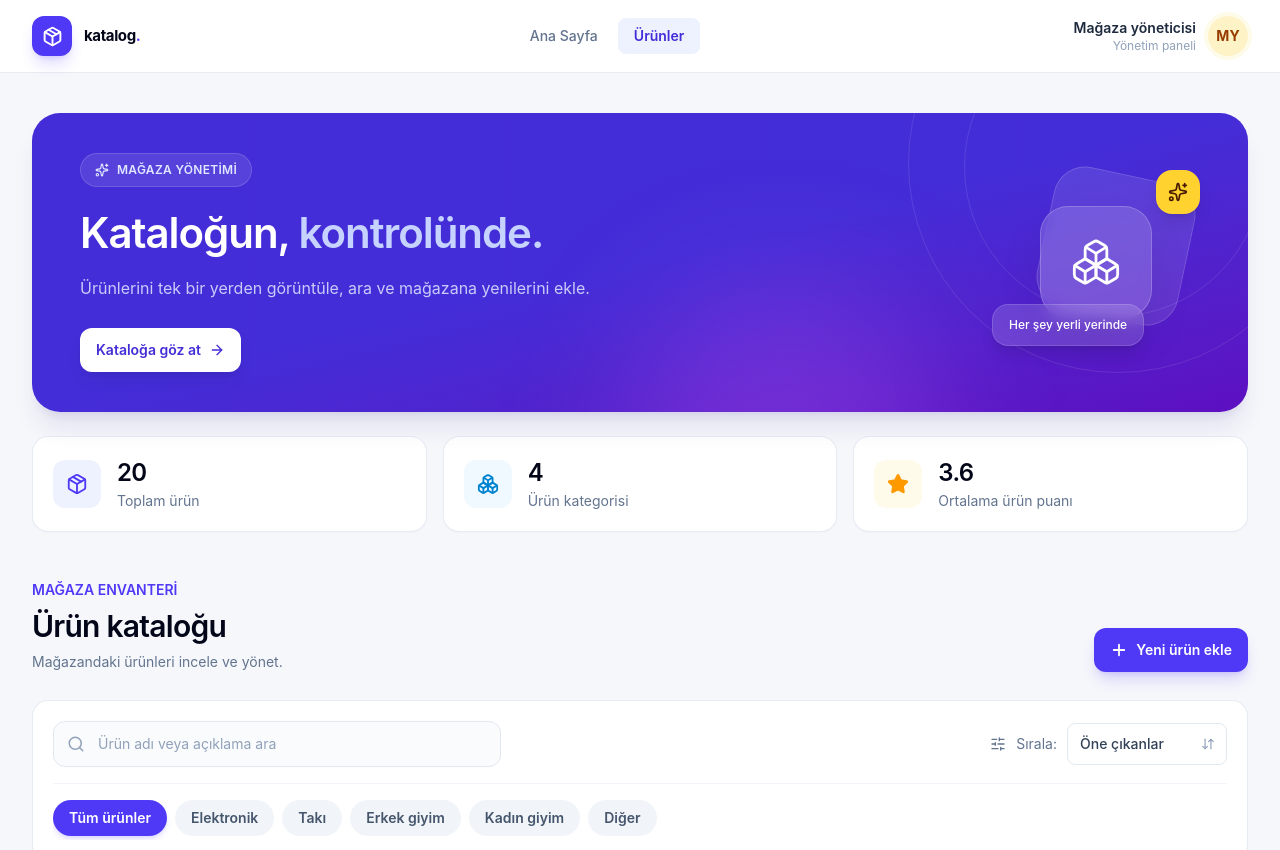
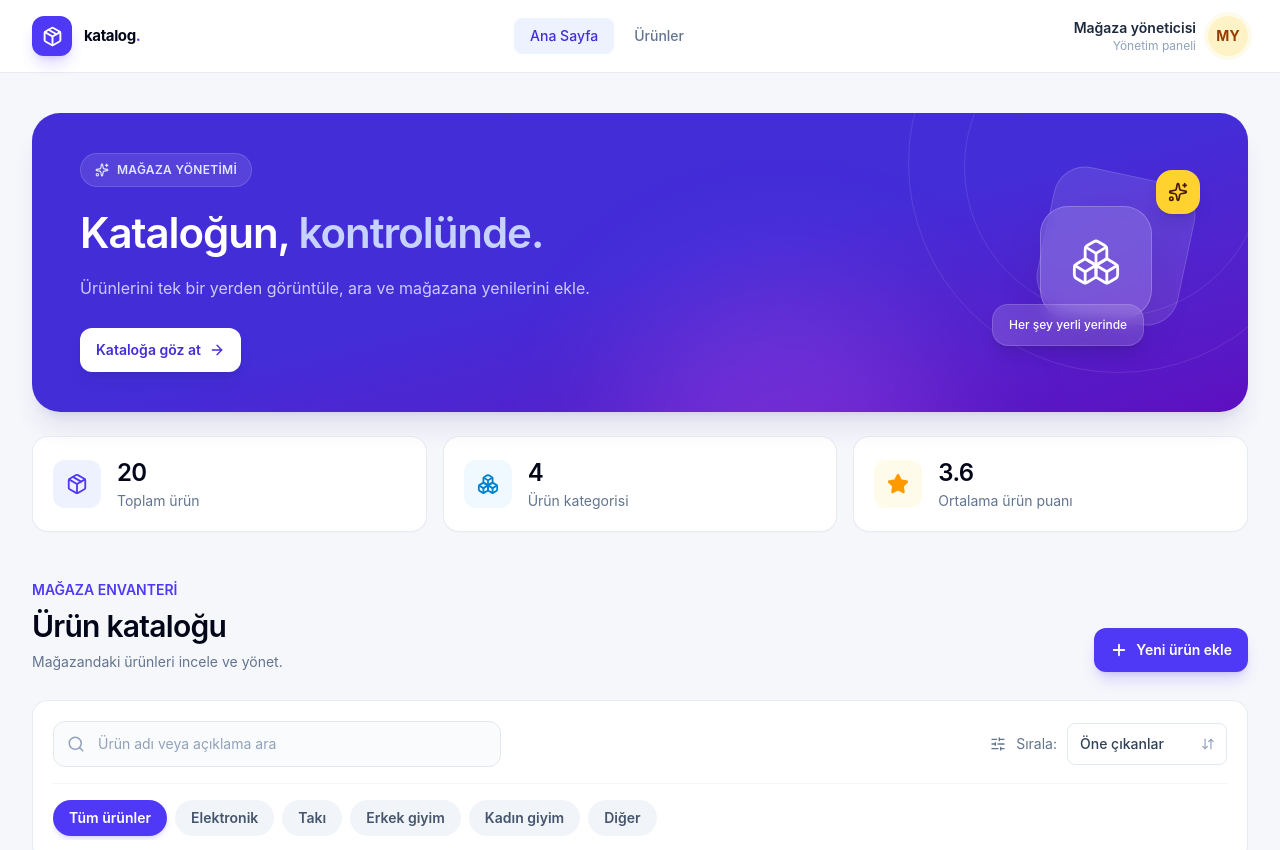
Before and after one commit to eminbasbayan/26-3-react-bootcamp, a React (Vite) app: page / in a window 1280 px wide. Shown: the top 850 px of the page. Built offline with nearby package versions, Linux system fonts and the light colour scheme.

Commit message:
NavLink component

```diff
--- a/src/components/Layout/Header.jsx
+++ b/src/components/Layout/Header.jsx
@@ -1,5 +1,5 @@
 import { Package } from 'lucide-react';
-import { Link } from 'react-router-dom';
+import { NavLink } from 'react-router-dom';
 const Header = () => {
   return (
     <header className="sticky top-0 z-30 border-b border-slate-200/80 bg-white/90 backdrop-blur-xl">
@@ -21,18 +21,22 @@ const Header = () => {
           className="hidden items-center gap-1 md:flex"
           aria-label="Ana menü"
         >
-          <Link
+          <NavLink
             to="/"
-            className="rounded-lg px-4 py-2 text-sm font-medium text-slate-500 transition hover:bg-slate-100 hover:text-slate-900"
+            className={({ isActive }) =>
+              `rounded-lg px-4 py-2 text-sm font-medium  transition ${isActive ? 'text-indigo-700 bg-indigo-50' : 'text-slate-500 hover:bg-slate-100 hover:text-slate-900'} `
+            }
           >
             Ana Sayfa
-          </Link>
-          <Link
+          </NavLink>
+          <NavLink
             to="/products"
-            className="rounded-lg bg-indigo-50 px-4 py-2 text-sm font-semibold text-indigo-700"
+            className={({ isActive }) =>
+              `rounded-lg px-4 py-2 text-sm font-medium  transition ${isActive ? 'text-indigo-700 bg-indigo-50' : 'text-slate-500 hover:bg-slate-100 hover:text-slate-900'} `
+            }
           >
             Ürünler
-          </Link>
+          </NavLink>
         </nav>
 
         <div className="flex items-center gap-3">
```
